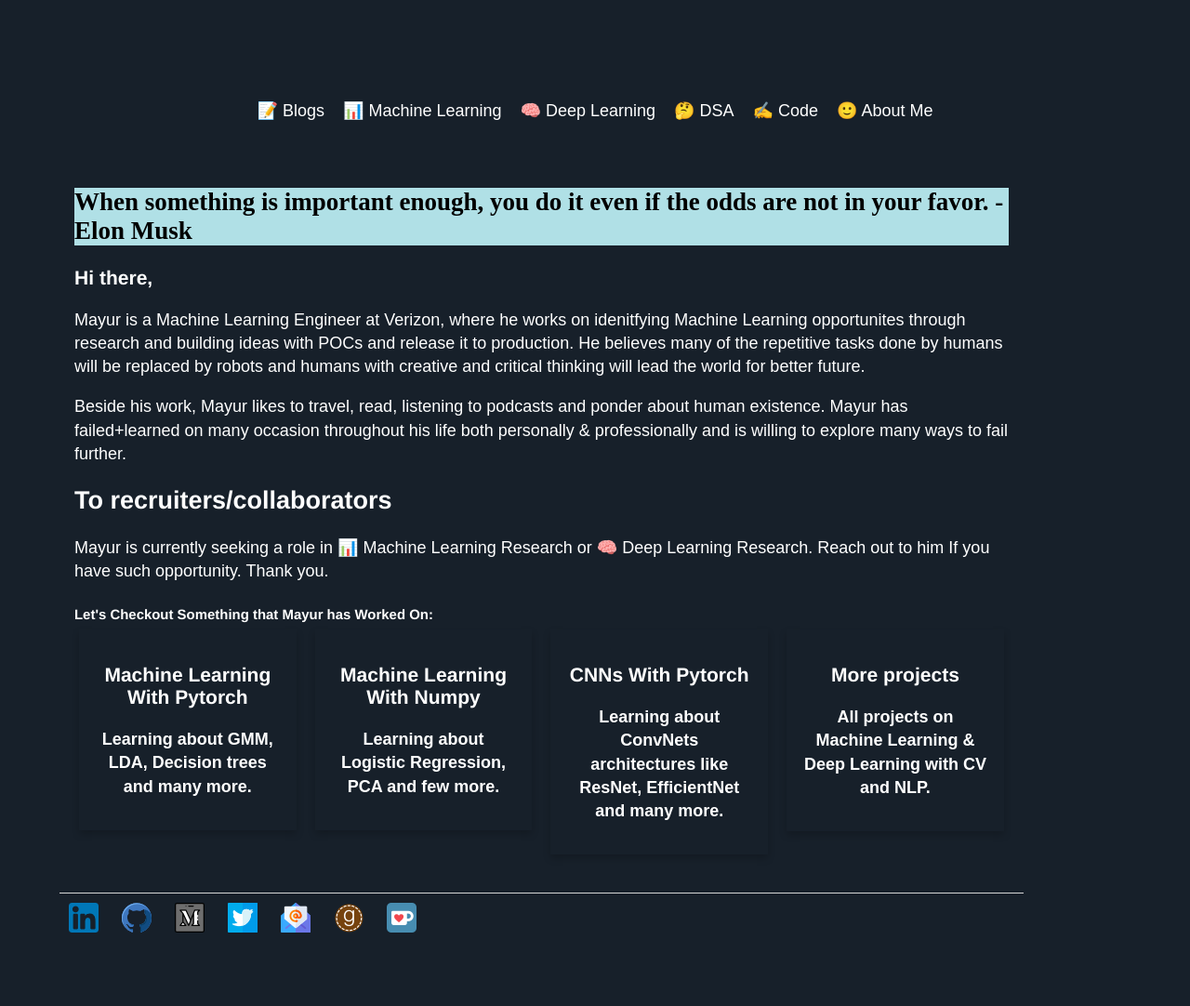
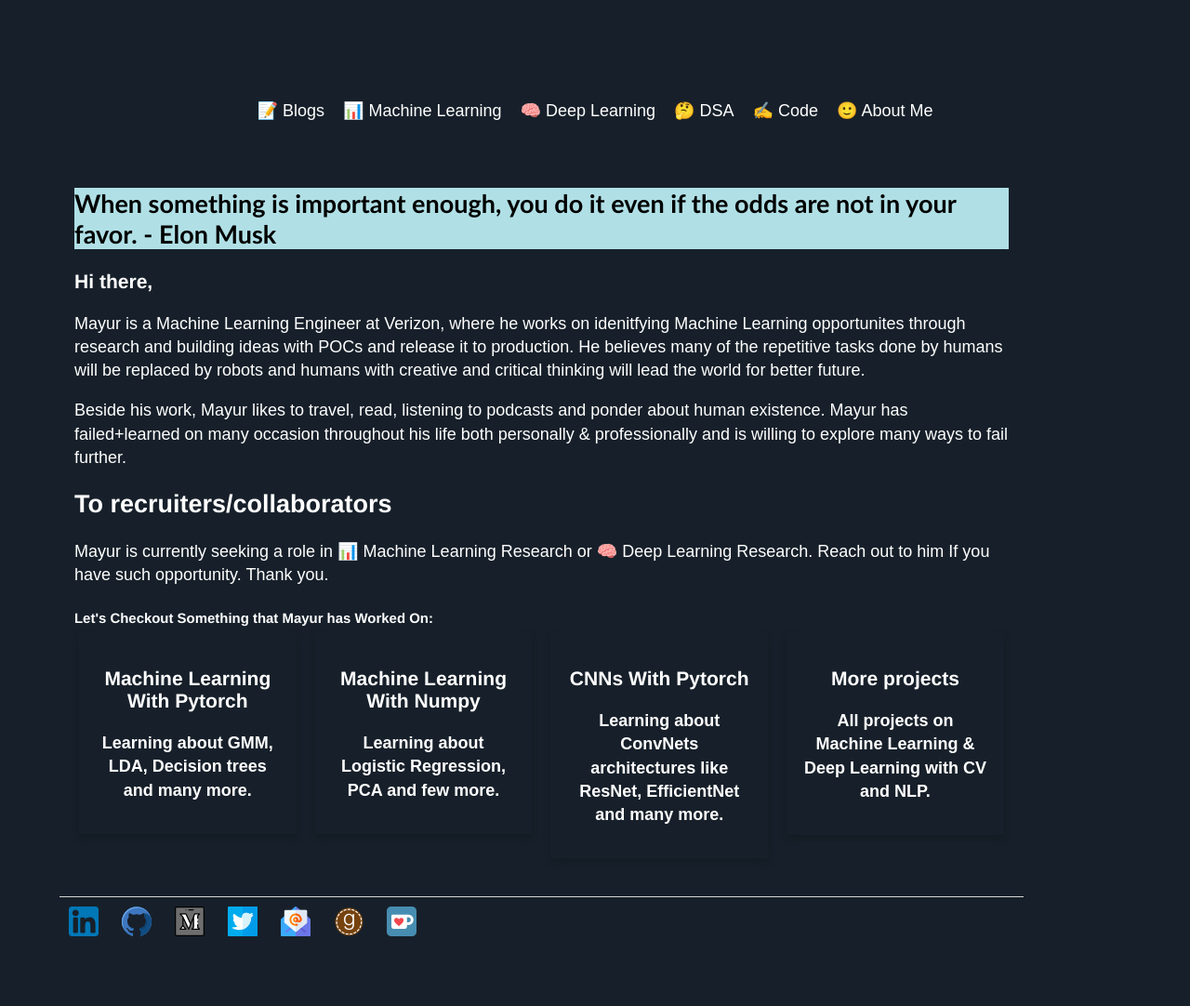
Before and after one commit to Mayurji/mayurji.github.io, a Jekyll site: the page built from about/index.html, in a window 1280 px wide. Shown: the whole page at 93% size. Built offline with Jekyll 4.4.1, drawn with Linux system fonts in a browser that asks for light colours; nearby versions of some CDN libraries.

Commit message:
Update index.html

```diff
--- a/about/index.html
+++ b/about/index.html
@@ -21,7 +21,7 @@
 </div>
 -->
 <div>
-	<h2 style="background-color:powderblue;font-family:WildWest;color:black">
+	<h2 style="background-color:powderblue;font-family:optima;color:black">
 	When something is important enough, you do it even if the odds are not in your favor.
 	 - Elon Musk
 	</h2>
```
